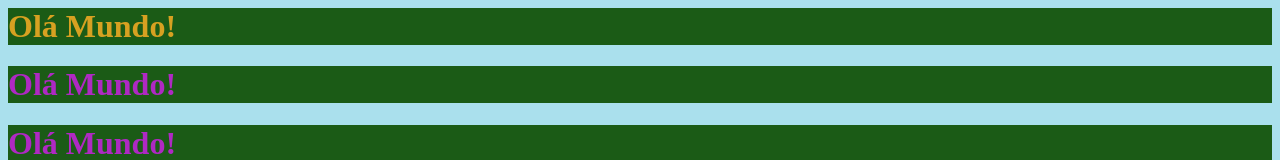
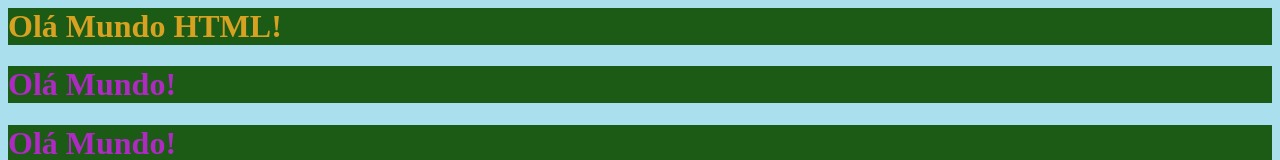
Before and after one commit to renancavichi/tutorial-html-css-js-2sem-2025, a plain HTML site: page index.html in a window 1280 px wide. Shown: the top 160 px of the page. Drawn offline with Linux system fonts and the light colour scheme.

Commit message:
adicionei html no olá mundo

```diff
--- a/index.html
+++ b/index.html
@@ -9,7 +9,7 @@
         </style>
     </head>
     <body>
-        <h1 style="color: #d7a121">Olá Mundo!</h1>
+        <h1 style="color: #d7a121">Olá Mundo HTML!</h1>
         <h1>Olá Mundo!</h1>
         <h1>Olá Mundo!</h1>
         <h2>Olá Mundo!</h2>
```
